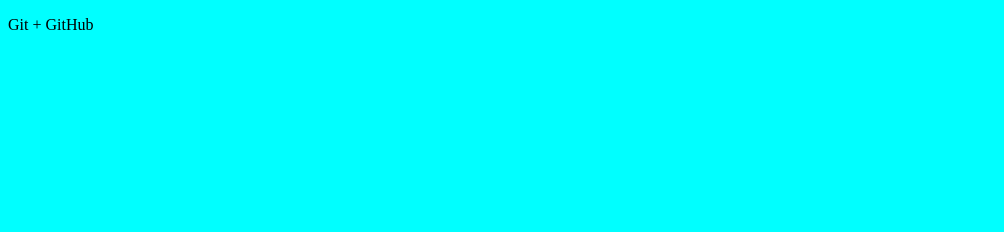
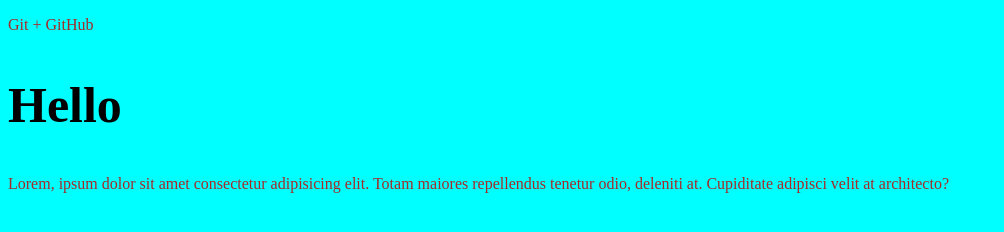
Before and after one commit to SergeyBalakin/gittest, a plain HTML site: page index.html in a window 1280 px wide. Shown: the whole page, without its empty margins (0-1004 px from the left). Drawn offline with Linux system fonts and the light colour scheme; files that its build step writes are made by us from their sources.

Commit message:
Мои первые изменения

```diff
--- a/CSS/main.css
+++ b/CSS/main.css
@@ -1,3 +1,11 @@
 body{
     background-color: aqua ;
 }
+
+h2 {
+    font-size: 50px;
+}
+
+p {
+    color: brown;
+}
--- a/index.html
+++ b/index.html
@@ -9,5 +9,7 @@
 </head>
 <body>
     <p>Git + GitHub</p>
+    <h2>Hello</h2>
+    <p>Lorem, ipsum dolor sit amet consectetur adipisicing elit. Totam maiores repellendus tenetur odio, deleniti at. Cupiditate adipisci velit at architecto?</p>
 </body>
 </html>
```
